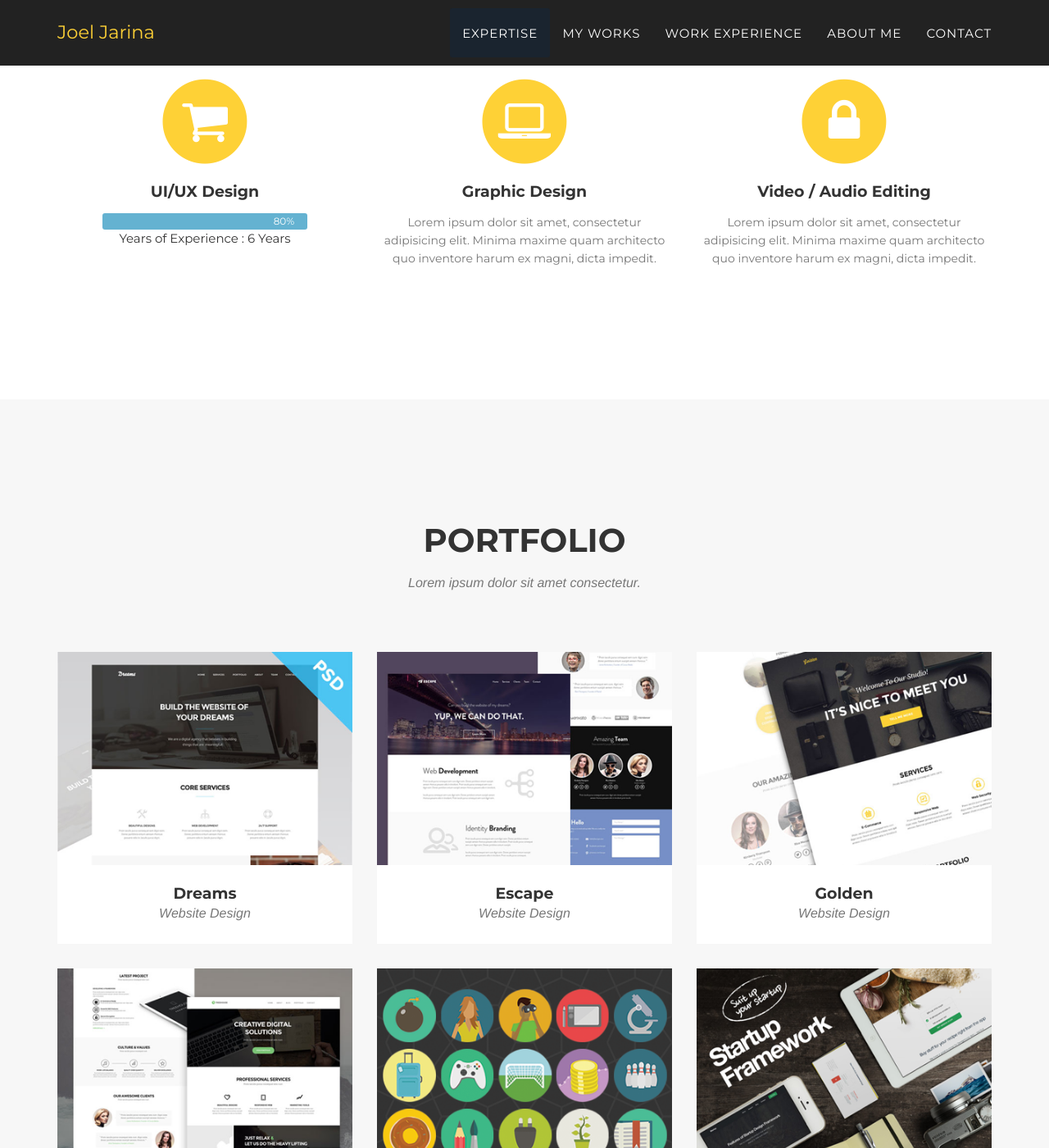
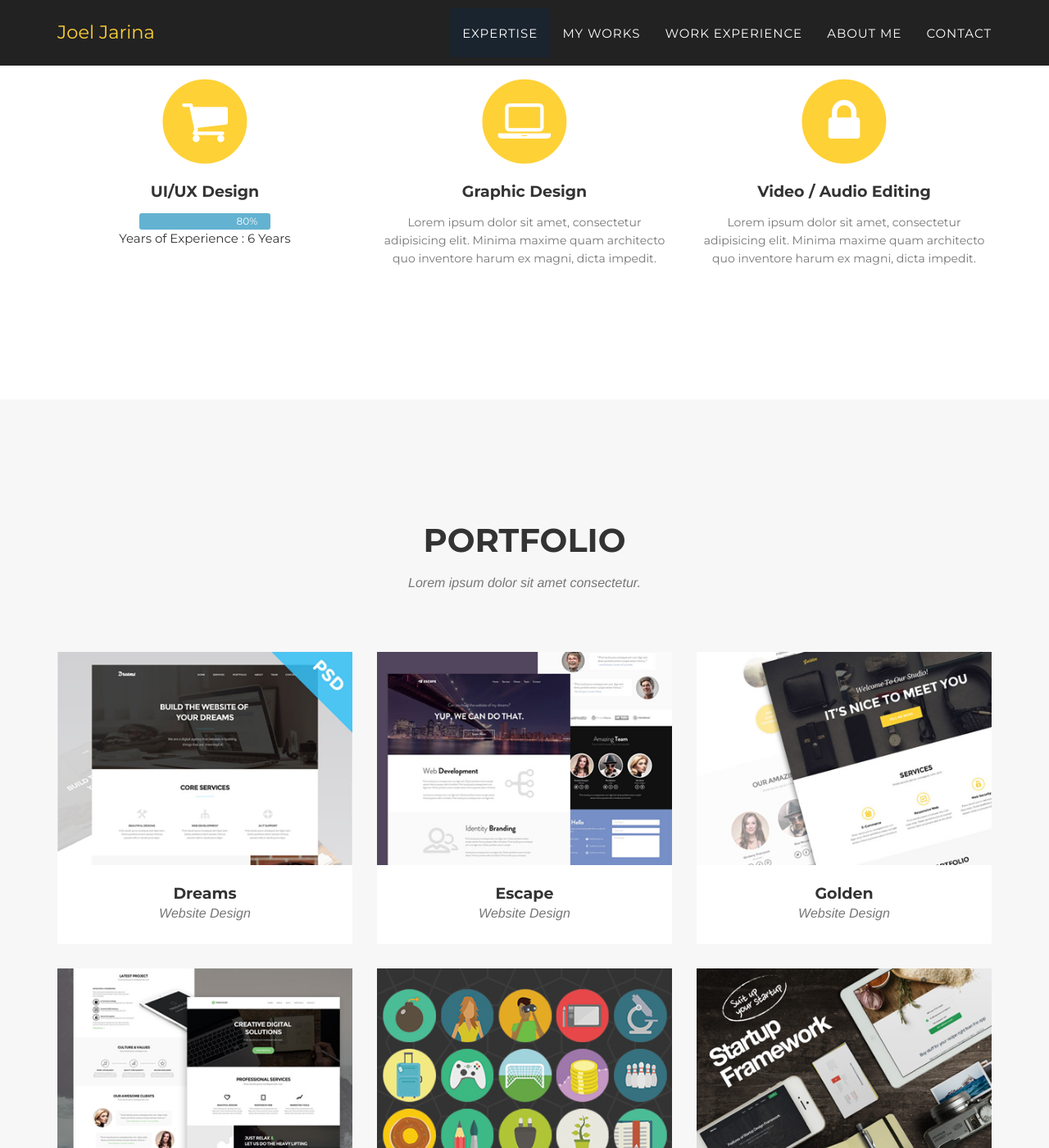
Before and after one commit to media4creations/aboutme, a Jekyll site: the page built from index.html, in a window 1280 px wide and 1400 px high, scrolled down 1026 px. Shown: the whole window at 82% size. Built offline with Jekyll 4.4.1, drawn with Linux system fonts in a browser that asks for light colours; some web fonts are replaced.

Commit message:
Update agency.css

```diff
--- a/_includes/css/agency.css
+++ b/_includes/css/agency.css
@@ -1192,8 +1192,8 @@ svg rect {
 
 .bar-graph-horizontal > div {
   /*float: left;*/
-  margin-bottom: 0px;
-  width: 100%;
+  width: 64%;
+  margin: 0 auto;
 }
 
 .bar-graph-horizontal .year {
```
